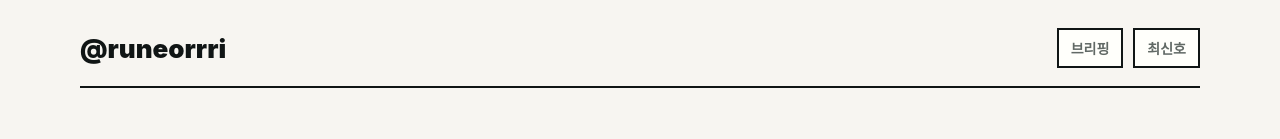
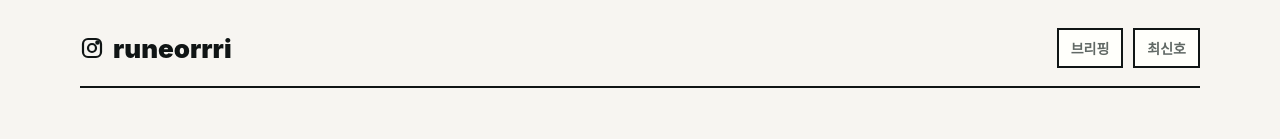
Before and after one commit to twotwozero/runeorrri, a React (Vite) app in the folder web/: page / in a window 1280 px wide. Shown: the top 139 px of the page. Built offline with nearby package versions, Linux system fonts and the light colour scheme.

Commit message:
Add Instagram brand link

```diff
--- a/web/src/main.tsx
+++ b/web/src/main.tsx
@@ -62,8 +62,19 @@ function Topbar() {
   const latest = issues[0];
   return (
     <header className="topbar">
-      <a className="brand" href="/">
-        @runeorrri
+      <a
+        className="brand"
+        href="https://www.instagram.com/runeorrri"
+        target="_blank"
+        rel="noreferrer"
+        aria-label="Instagram에서 runeorrri 보기"
+      >
+        <svg className="brand-icon" viewBox="0 0 24 24" aria-hidden="true">
+          <rect x="3" y="3" width="18" height="18" rx="5" />
+          <circle cx="12" cy="12" r="4" />
+          <circle cx="17.5" cy="6.5" r="1.2" />
+        </svg>
+        <span>runeorrri</span>
       </a>
       <nav className="nav" aria-label="주요 메뉴">
         <a href="/">브리핑</a>
--- a/web/src/styles.css
+++ b/web/src/styles.css
@@ -46,8 +46,22 @@ main {
 }
 
 .brand {
+  display: inline-flex;
+  align-items: center;
+  gap: 9px;
   font-size: 26px;
   font-weight: 950;
+}
+
+.brand-icon {
+  width: 24px;
+  height: 24px;
+  flex: 0 0 auto;
+  fill: none;
+  stroke: currentColor;
+  stroke-width: 2.2;
+  stroke-linecap: round;
+  stroke-linejoin: round;
 }
 
 .nav {
```
